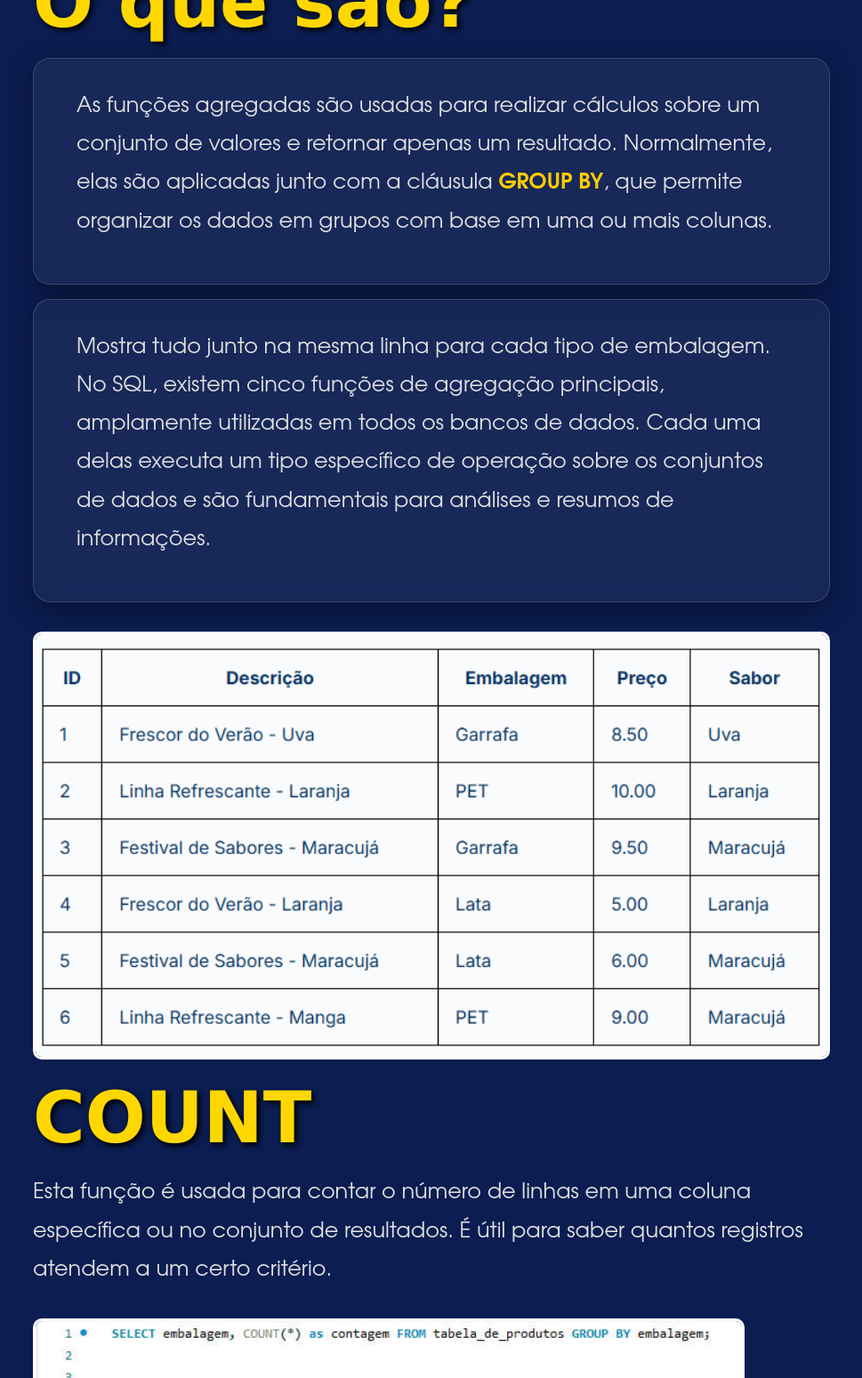
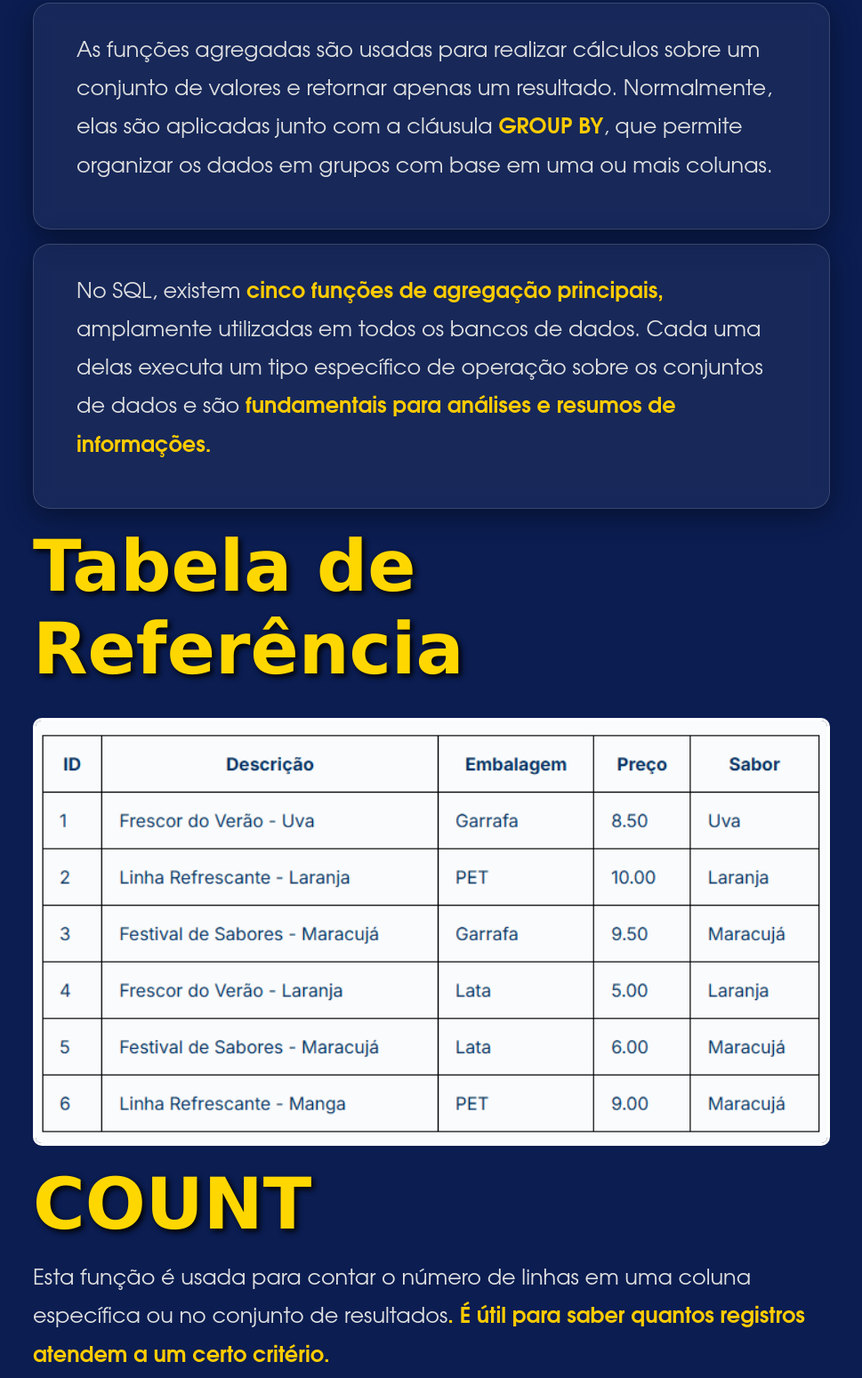
Before and after one commit to mclarasgalindo/DescomplicaSQL, a plain HTML site: page index05.html in a window 1280 px wide. Shown: the part 188-1737 px from the top of the page at 89% size, without its empty margins (155-1124 px from the left). Drawn offline with Linux system fonts and the light colour scheme.

Commit message:
Update index05.html

```diff
--- a/index05.html
+++ b/index05.html
@@ -20,18 +20,18 @@
                 </p>
                 <p>
                     <div class="text-box">
-                    <p>Mostra tudo junto na mesma linha para cada tipo de embalagem.
-                    No SQL, existem cinco funções de agregação principais, amplamente utilizadas em todos os bancos de dados.
-                    Cada uma delas executa um tipo específico de operação sobre os conjuntos de dados e são fundamentais para análises e resumos de informações.</p>
+                    <p>
+                    No SQL, existem <b>cinco funções de agregação principais,</b> amplamente utilizadas em todos os bancos de dados.
+                    Cada uma delas executa um tipo específico de operação sobre os conjuntos de dados e são <b>fundamentais para análises e resumos de informações.</b></p>
                     </div>
                 </p>
             </td>
         </tr>
 
         <tr>
-            <h2> Tabela de Referência </h2>
             <td colspan="2">
-                 <img src="img/tabela.png" alt "tabela" width="950" align="center">
+                <h1>Tabela de Referência</h1>
+                 <img src="img/tabela.png" alt= "tabela" width="950" align="center">
             </td>
         </tr>
 
@@ -42,7 +42,7 @@
         <tr>
             <td colspan="2">
                 <h1>COUNT</h1>
-                <p>Esta função é usada para contar o número de linhas em uma coluna específica ou no conjunto de resultados.
+                <p>Esta função é usada para </b>contar o número de linhas em uma coluna específica ou no conjunto de resultados<b>.
                     É útil para saber quantos registros atendem a um certo critério.
                 </p>
             </td>
@@ -76,7 +76,7 @@
         <tr>
             <td colspan="2">
                 <h1>SUM</h1>
-                <p>Como o nome sugere, a função SUM é usada para somar valores de uma coluna.
+                <p>Como o nome sugere, a função SUM é usada para <b>somar valores de uma coluna.</b>
                     É extremamente útil em situações financeiras, como calcular o total de vendas ou despesas.
                 </p>
             </td>
@@ -102,7 +102,7 @@
         <tr>
             <td colspan="2">
                 <h1>AVG</h1>
-                <p>AVG (Média): Esta função calcula a média dos valores em uma coluna.
+                <p>Esta função calcula a <b>média dos valores em uma coluna.</b>
                 É amplamente utilizada em análises estatísticas, como encontrar a média de preços, idades ou qualquer outro valor numérico.
                 </p>
             </td>
@@ -135,7 +135,7 @@
         <tr>
             <td colspan="2">
                 <h1>MAX e MIN: </h1>
-                <p>Estas funções são usadas para encontrar o valor máximo e mínimo em uma coluna, respectivamente.
+                <p>Estas funções são usadas para encontrar o <b>valor máximo e mínimo em uma coluna</b>, respectivamente.
                     São importantes para análises onde você precisa identificar os extremos,
                     como o produto mais caro ou mais barato, por exemplo.
                 </p>
```
